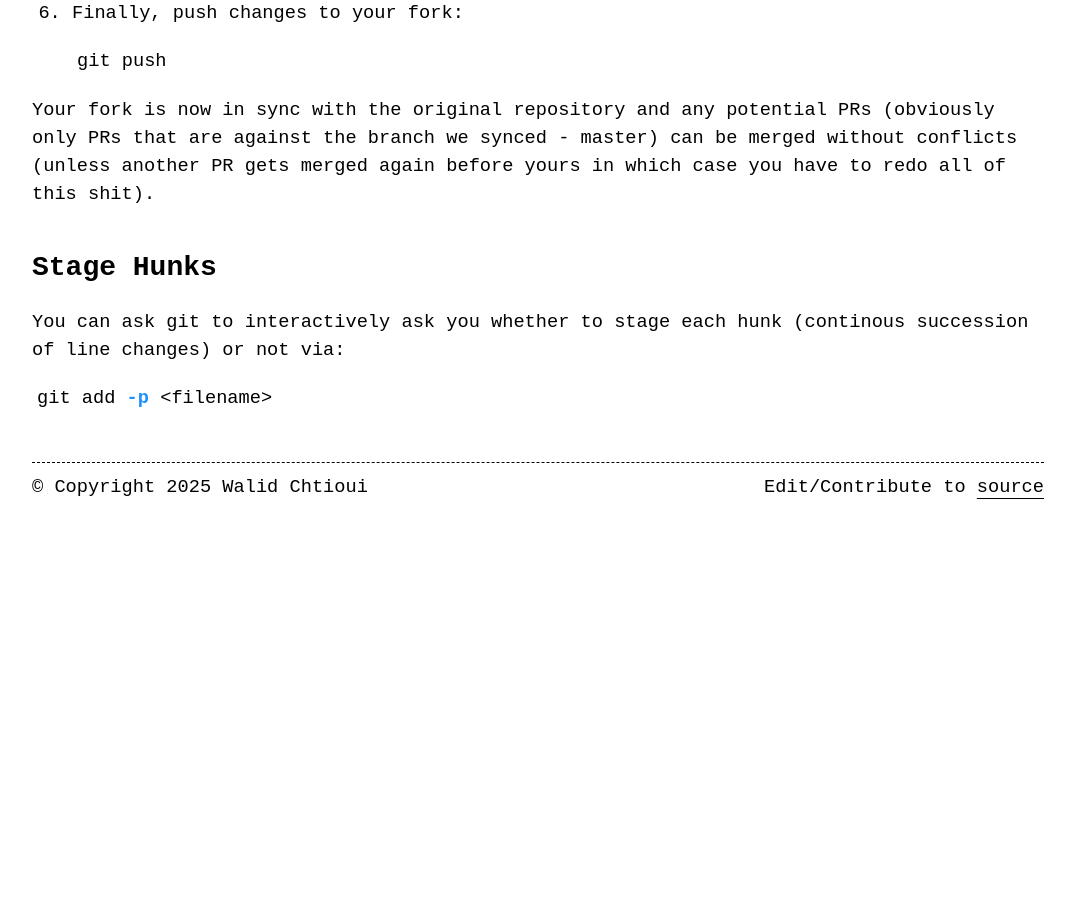
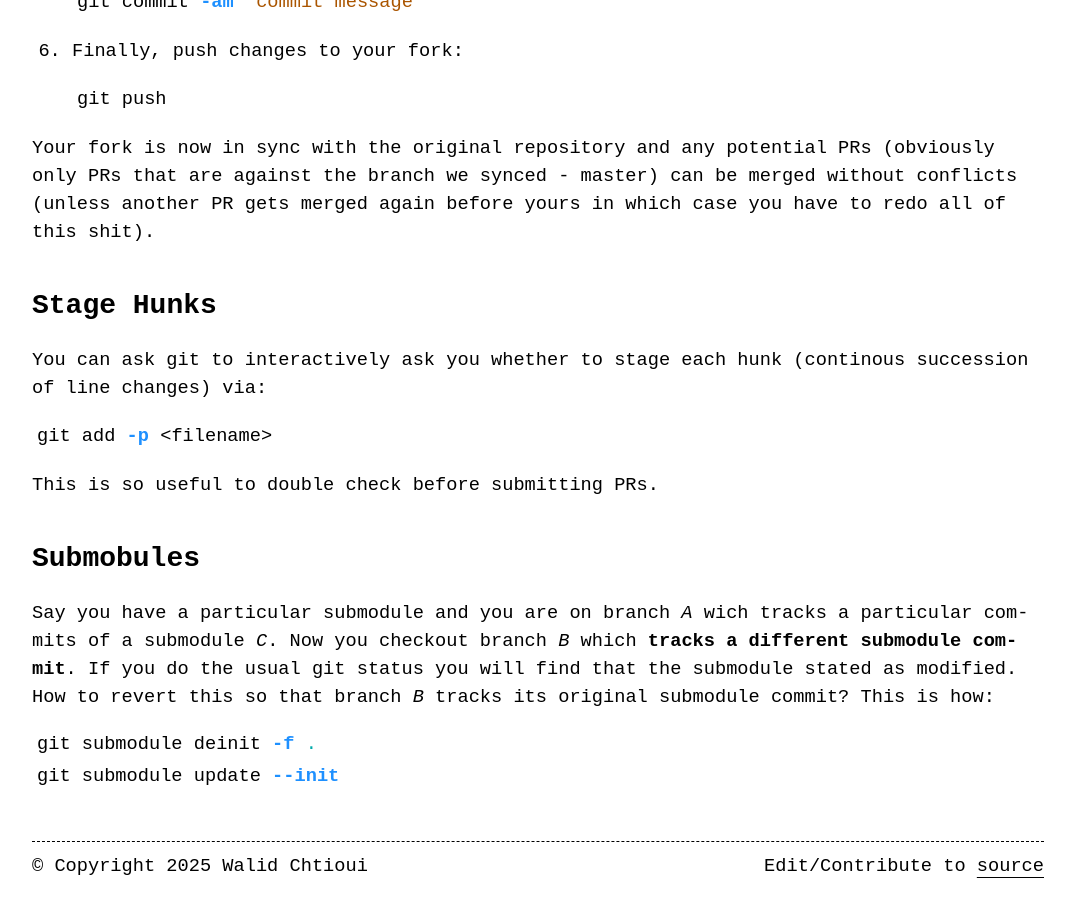
Before and after one commit to walcht/walcht, a Jekyll site: the page built from _guides/usefull-git-snippets.md, in a window 1280 px wide and 900 px high, scrolled down 2903 px. Shown: the whole window, without its empty margins (102-1177 px from the left). Built offline with Jekyll 4.4.1, drawn with Linux system fonts in a browser that asks for light colours; before the commit the page ends 3424 px from its top, so only the background shows below that.

Commit message:
Add useful GIT submodule notes
Signed-off-by: Walid Chtioui <walid.chtioui.main@gmail.com>

````diff
--- a/_guides/usefull-git-snippets.md
+++ b/_guides/usefull-git-snippets.md
@@ -134,8 +134,24 @@
 ## Stage Hunks
 
 You can ask git to interactively ask you whether to stage each hunk (continous
-succession of line changes) or not via:
+succession of line changes) via:
 
 ```bash
 git add -p <filename>
 ```
+
+This is so useful to double check before submitting PRs.
+
+## Submobules
+
+Say you have a particular submodule and you are on branch *A* wich tracks a
+particular commits of a submodule *C*. Now you checkout
+branch *B* which **tracks a different submodule commit**. If you do the usual
+`git status` you will find that the submodule stated as `modified`. How to
+revert this so that branch *B* tracks its original submodule commit? This is
+how:
+
+```bash
+git submodule deinit -f .
+git submodule update --init
+```
````
